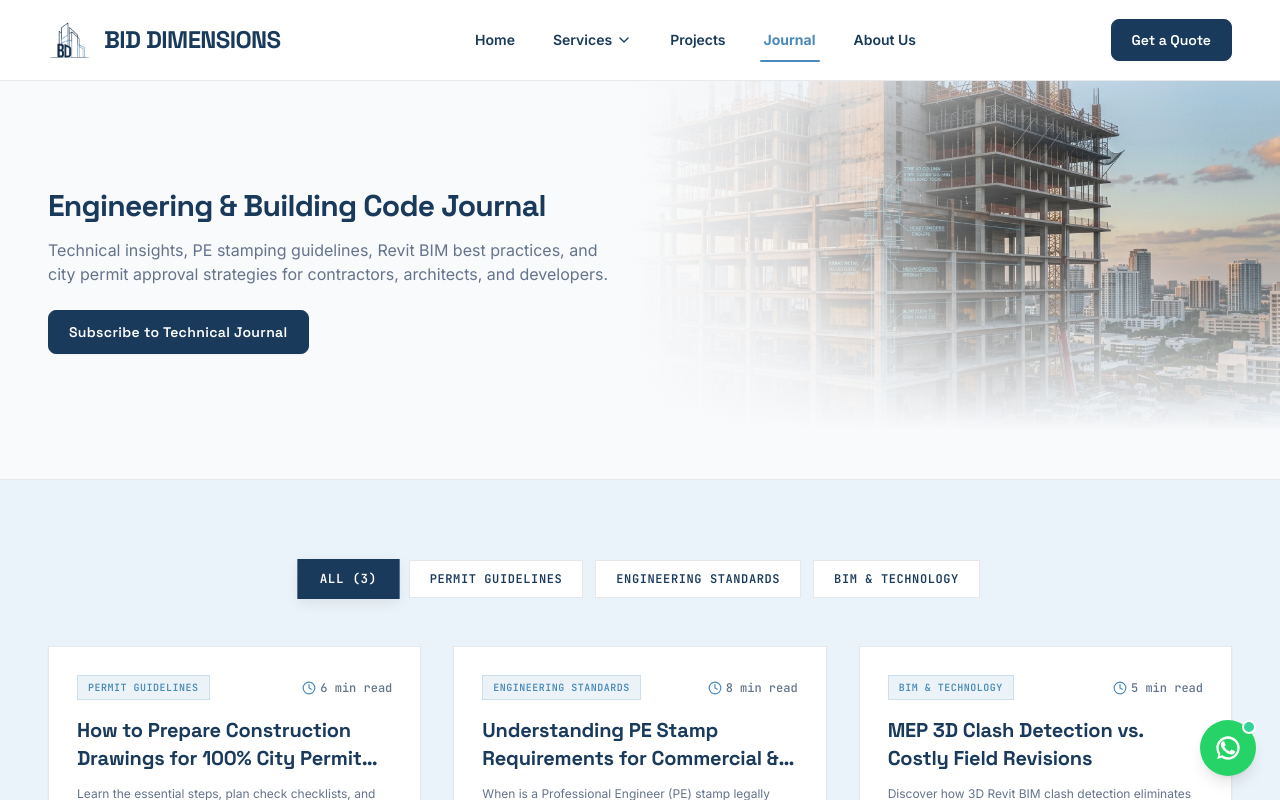
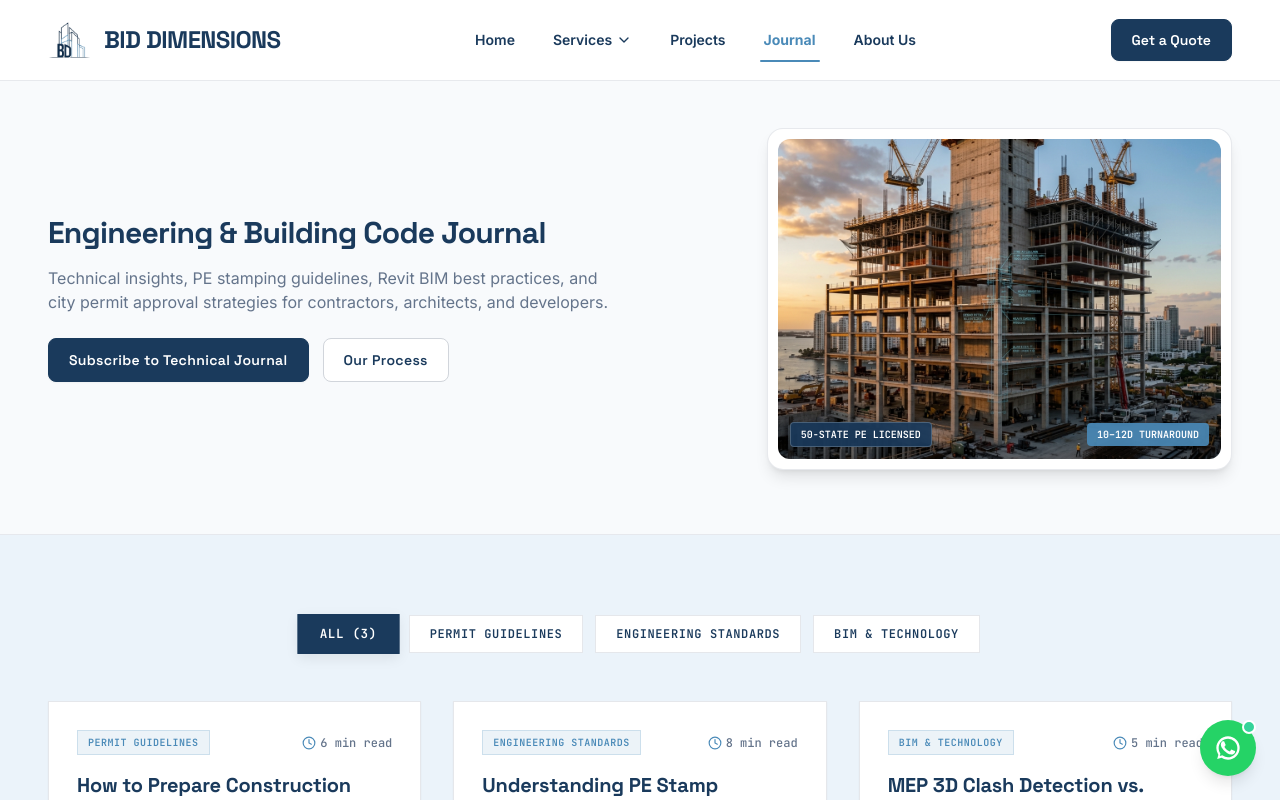
Before and after one commit to shehz-max/Bid-Dimension, a Next.js app: page /blog in a window 1280 px wide. Shown: the top 800 px of the page. Built offline with nearby package versions, Linux system fonts and the light colour scheme.

Commit message:
fix: replace blurry gradient fade with clean 2-column architectural framed viewport card across all subpage heroes

```diff
--- a/components/organisms/Hero.tsx
+++ b/components/organisms/Hero.tsx
@@ -108,55 +108,19 @@ export const Hero: React.FC<HeroProps> = ({
     );
   }
 
-  // Service & Subpage Hero variant (Full-Bleed Background with Flawless Aesthetic Multi-Directional Fade)
+  // Service & Subpage Hero variant (Clean Architectural 2-Column Hero - No Blurry Fades)
   return (
-    <section className="relative min-h-[440px] sm:min-h-[480px] flex items-center pt-28 sm:pt-32 pb-14 sm:pb-16 bg-[#F8FAFC] border-b border-gray-200/90 overflow-hidden text-bd-navy">
-      {/* Right-Positioned Discipline Artwork with Multi-Directional Organic Fade */}
-      <div className="absolute top-0 right-0 bottom-0 w-full lg:w-[62%] pointer-events-none z-0 overflow-hidden">
-        <img
-          src={image || '/images/hero-structural-bg.jpg'}
-          alt={headline || 'Engineering discipline background'}
-          className="w-full h-full object-cover object-center filter contrast-105"
-        />
-
-        {/* 1. Horizontal Left-to-Right Fade (Solid Canvas under text) */}
-        <div
-          className="absolute inset-0 z-0"
-          style={{
-            background:
-              'linear-gradient(to right, #F8FAFC 0%, #F8FAFC 18%, rgba(248, 250, 252, 0.85) 38%, rgba(248, 250, 252, 0.25) 65%, transparent 92%)',
-          }}
-        />
-
-        {/* 2. Bottom-to-Top Fade (Dissolves image into #F8FAFC before reaching the bottom border so the border is 100% crisp) */}
-        <div
-          className="absolute inset-0 z-0"
-          style={{
-            background:
-              'linear-gradient(to top, #F8FAFC 0%, #F8FAFC 10%, rgba(248, 250, 252, 0.7) 25%, transparent 50%)',
-          }}
-        />
-
-        {/* 3. Top-to-Bottom Subtle Fade (Transitions cleanly beneath the fixed navbar) */}
-        <div
-          className="absolute inset-0 z-0"
-          style={{
-            background:
-              'linear-gradient(to bottom, #F8FAFC 0%, rgba(248, 250, 252, 0.5) 12%, transparent 30%)',
-          }}
-        />
-      </div>
-
-      <div className="max-w-[1280px] mx-auto px-5 sm:px-8 lg:px-12 w-full z-10 relative">
-        <div className="grid grid-cols-1 lg:grid-cols-12 gap-8 items-center">
-          {/* Left Column: Typography and CTA */}
-          <div className="lg:col-span-7 flex flex-col items-start max-w-xl">
+    <section className="relative pt-28 sm:pt-32 pb-12 sm:pb-16 bg-[#F8FAFC] border-b border-gray-200/90 text-bd-navy">
+      <div className="max-w-[1280px] mx-auto px-5 sm:px-8 lg:px-12 w-full">
+        <div className="grid grid-cols-1 lg:grid-cols-12 gap-8 lg:gap-12 items-center">
+          {/* Left Column: Breadcrumb, Typography, Badges, and CTA (7 Columns) */}
+          <div className="lg:col-span-7 flex flex-col items-start">
             {breadcrumb && breadcrumb.length > 0 && (
               <FadeInUp delay={0.05}>
                 <nav className="flex items-center gap-1.5 text-xs text-bd-gray font-mono mb-3">
                   {breadcrumb.map((crumb, idx) => (
                     <React.Fragment key={crumb.href}>
-                      {idx > 0 && <span className="text-gray-400">/</span>}
+                      {idx > 0 && <span className="text-gray-300">/</span>}
                       {idx === breadcrumb.length - 1 ? (
                         <span className="text-bd-blue font-semibold">{crumb.label}</span>
                       ) : (
@@ -170,31 +134,70 @@ export const Hero: React.FC<HeroProps> = ({
               </FadeInUp>
             )}
 
+            {label && (
+              <FadeInUp delay={0.08}>
+                <span className="font-mono text-xs font-semibold uppercase tracking-widest text-bd-blue mb-2.5 block">
+                  {label}
+                </span>
+              </FadeInUp>
+            )}
+
             <FadeInUp delay={0.1}>
-              <h1 className="font-display font-bold text-3xl sm:text-44px lg:text-48px leading-[1.12] tracking-tight text-bd-navy mb-4">
+              <h1 className="font-display font-bold text-3xl sm:text-42px lg:text-46px leading-[1.12] tracking-tight text-bd-navy mb-4">
                 {headline}
               </h1>
             </FadeInUp>
 
             {subheadline && (
               <FadeInUp delay={0.2}>
-                <p className="font-body text-sm sm:text-base text-bd-gray leading-relaxed mb-6">
+                <p className="font-body text-sm sm:text-base text-bd-gray leading-relaxed mb-6 max-w-xl">
                   {subheadline}
                 </p>
               </FadeInUp>
             )}
 
-            {cta && (
-              <FadeInUp delay={0.3}>
-                <Button variant="primary" size="md" href={cta.href}>
-                  {cta.text}
-                </Button>
-              </FadeInUp>
-            )}
+            <FadeInUp delay={0.3}>
+              <div className="flex flex-wrap items-center gap-3.5">
+                {cta && (
+                  <Button variant="primary" size="md" href={cta.href}>
+                    {cta.text}
+                  </Button>
+                )}
+
+                {secondaryCta && (
+                  <Button variant="secondary" size="md" href={secondaryCta.href}>
+                    {secondaryCta.text}
+                  </Button>
+                )}
+              </div>
+            </FadeInUp>
           </div>
 
-          {/* Right Column: Clean Open Space Revealing Background Artwork */}
-          <div className="lg:col-span-5 hidden lg:block" />
+          {/* Right Column: Crisp Architectural Image Viewport Card (5 Columns) */}
+          <div className="lg:col-span-5 w-full">
+            <FadeInUp delay={0.25}>
+              <div className="relative rounded-2xl overflow-hidden border border-gray-200/90 shadow-lg bg-white p-2.5 group">
+                <div className="relative h-64 sm:h-72 lg:h-80 w-full rounded-xl overflow-hidden bg-gray-100">
+                  <img
+                    src={image || '/images/hero-structural-bg.jpg'}
+                    alt={headline || 'Engineering discipline showcase'}
+                    className="w-full h-full object-cover group-hover:scale-105 transition-transform duration-700 ease-out"
+                  />
+                  <div className="absolute inset-0 bg-gradient-to-t from-black/50 via-transparent to-transparent opacity-60 group-hover:opacity-40 transition-opacity" />
+
+                  {/* Corner Floating Spec Badges */}
+                  <div className="absolute bottom-3 left-3 right-3 flex items-center justify-between font-mono text-[10px] text-white">
+                    <span className="px-2.5 py-1 bg-bd-navy/90 backdrop-blur-md border border-white/20 rounded-md font-semibold">
+                      50-STATE PE LICENSED
+                    </span>
+                    <span className="px-2.5 py-1 bg-bd-blue/90 backdrop-blur-md rounded-md font-bold">
+                      10–12D TURNAROUND
+                    </span>
+                  </div>
+                </div>
+              </div>
+            </FadeInUp>
+          </div>
         </div>
       </div>
     </section>
```
